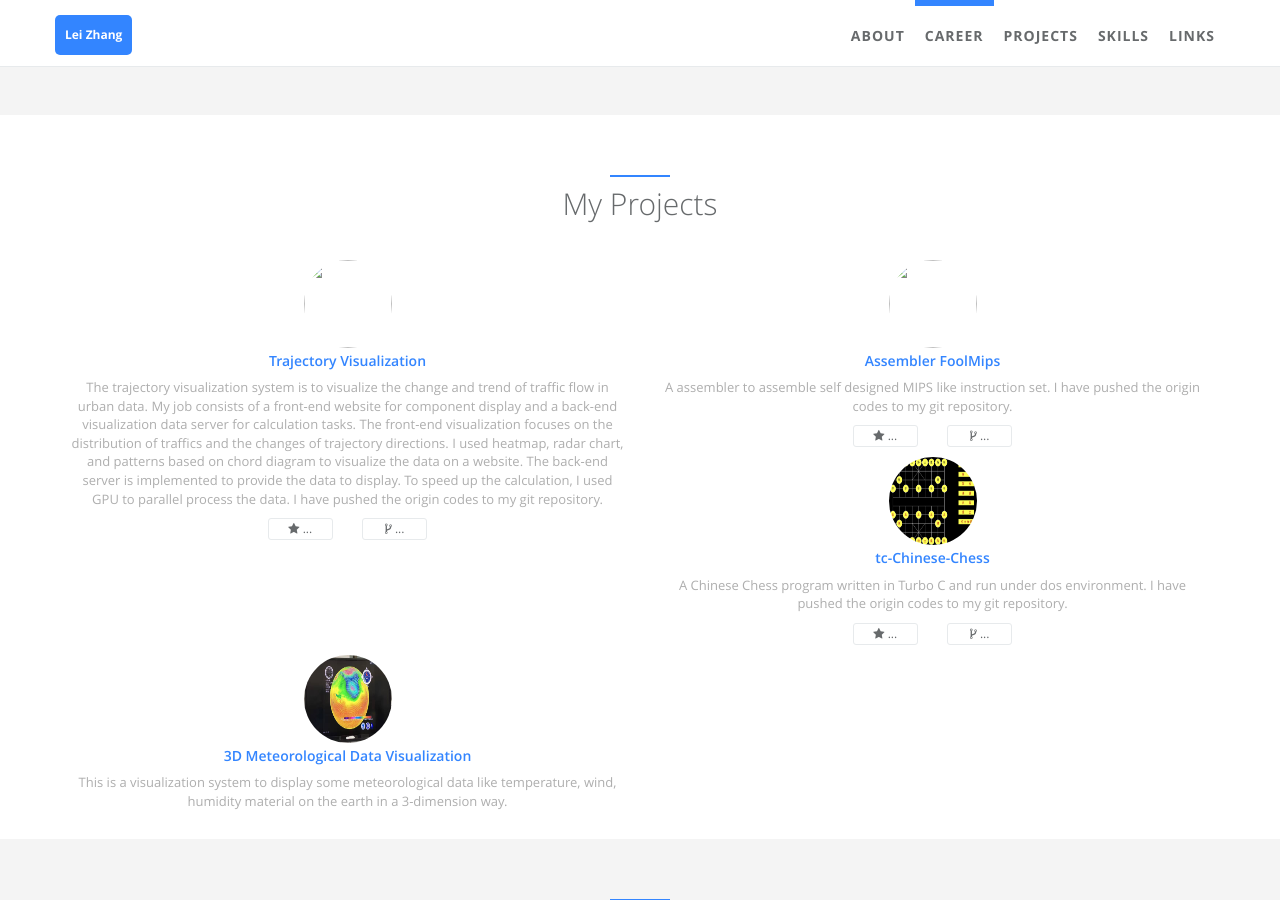
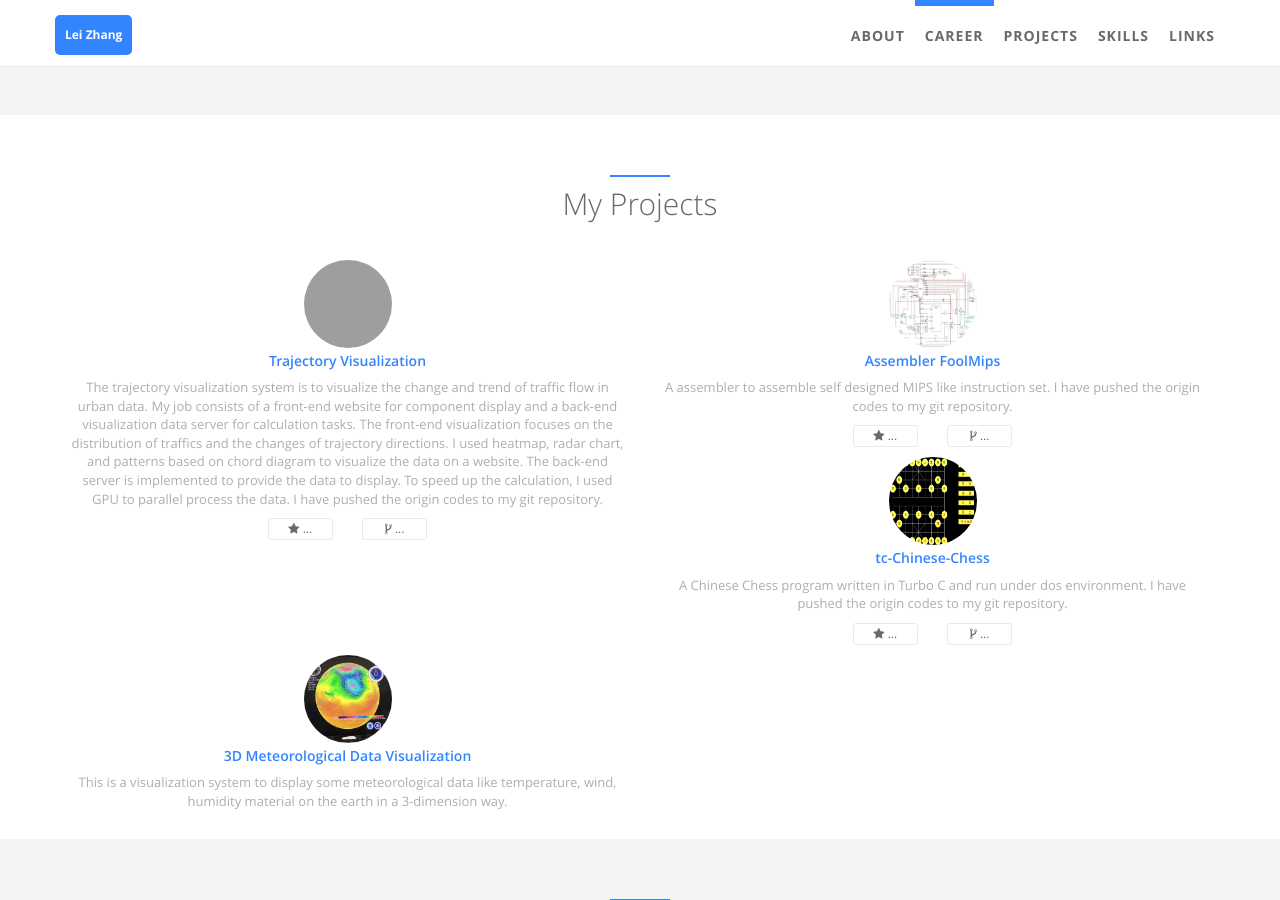
Before and after one commit to lanzhige/lanzhige.github.io, a Jekyll site: the page built from index.html, in a window 1280 px wide and 900 px high, scrolled down 967 px. Built offline with Jekyll 4.4.1, drawn with Linux system fonts in a browser that asks for light colours.

Commit message:
eleventh

```diff
--- a/_config.yml
+++ b/_config.yml
@@ -7,7 +7,7 @@ keywords: Lei Zhang,github,gh-pages
 baseurl: https://lanzhige.github.io/ # if you have suburl as homepage like '/homepage', please change it to '/homepage' and your repo's name should be 'homepage'
 url: https://lanzhige.github.io/ # url should be 'http://<github_username>.github.io/homepage' as before
 # url: http://127.0.0.1:4000
-img_path: /static/assets/img/blog  # url should be '/homepage/static/assets/img/blog' as before
+#img_path: /static/assets/img/blog  # url should be '/homepage/static/assets/img/blog' as before
 
 # author -- index page "about me" section
 author:  # change following line to your infomation.
--- a/_data/index/projects.yml
+++ b/_data/index/projects.yml
@@ -5,14 +5,14 @@
   i18n: jalpc
   gh_user: lanzhige
   repo: serika_trajectory_visualization
- # img: /static/assets/img/landing/jekyll.png
+  img: /static/assets/img/landing/trajvis.png
   desc: The trajectory visualization system is to visualize the change and trend of traffic flow in urban data. My job consists of a front-end website for component display and a back-end visualization data server for calculation tasks. The front-end visualization focuses on the distribution of traffics and the changes of trajectory directions. I used heatmap, radar chart, and patterns based on chord diagram to visualize the data on a website. The back-end server is implemented to provide the data to display. To speed up the calculation, I used GPU to parallel process the data. I have pushed the origin codes to my git repository.
 
 - name: Assembler FoolMips
   i18n: cpython
   gh_user: lanzhige
   repo: myMips-assembler
-#  img: /static/assets/img/landing/python.png
+  img: /static/assets/img/landing/foolmips.png
   desc: A assembler to assemble self designed MIPS like instruction set. I have pushed the origin codes to my git repository.
 
 - name: tc-Chinese-Chess
--- a/_data/index/skills.yml
+++ b/_data/index/skills.yml
@@ -3,4 +3,4 @@
 label: Ability
 id : cs
 aspects: C++, JavaScript, Java, Python, GLSL, C, CUDA
-percentage: 95, 70, 65, 80, 70, 90, 75
+percentage: 100, 85, 65, 80, 70, 90, 80
--- a/_includes/sections/links.html
+++ b/_includes/sections/links.html
@@ -23,8 +23,8 @@
             <ul class="list-inline social-icon">
                 <li><a href="{{ link.website }}" target="blank"><i class="fa fa-link"></i></a>
                 </li>
-                <li><a href="mailto:{{ link.email }}"><i class="fa fa-envelope-o"></i></a>
-                </li>
+                <!--<li><a href="mailto:{{ link.email }}"><i class="fa fa-envelope-o"></i></a>
+                </li>-->
             </ul>
         </div>
         </div>
```
Also changed, not shown: static/assets/img/landing/3D.png, static/assets/img/landing/foolmips.png (added), 1 other file.
